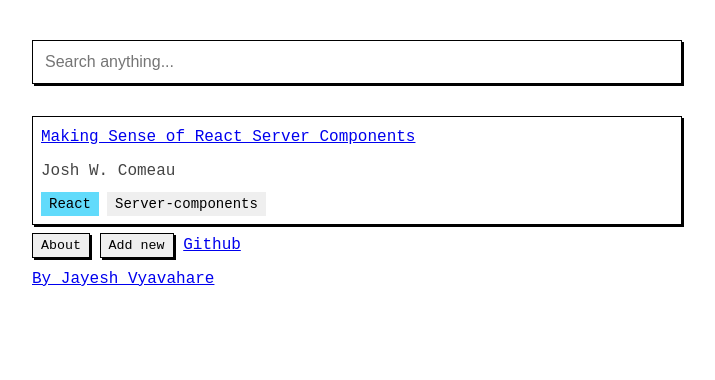
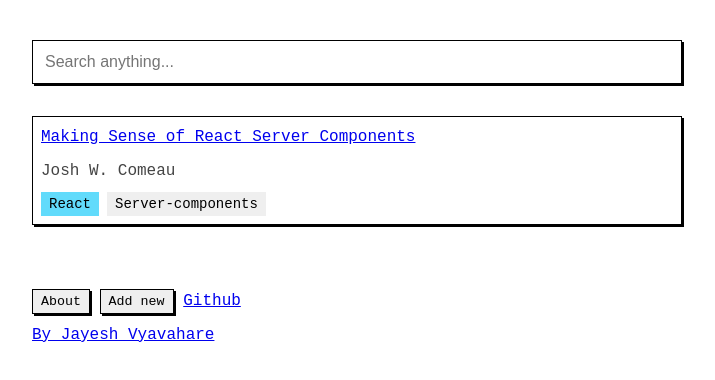
Before and after one commit to Jayesh-11/read-list, a Svelte app: page / in a window 1280 px wide. Shown: the top 380 px of the page, without its empty margins (283-998 px from the left). Built offline with nearby package versions, Linux system fonts and the light colour scheme.

Commit message:
fixed footer section

```diff
--- a/src/App.svelte
+++ b/src/App.svelte
@@ -12,6 +12,6 @@
   .primary {
     display: flex;
     flex-direction: column;
-    gap: 8px;
+    gap: 4rem;
   }
 </style>
--- a/src/Footer.svelte
+++ b/src/Footer.svelte
@@ -1,3 +1,4 @@
+<div class="footer">
   <div>
     <button class="footer-button" popovertarget="about" commandfor="about"
       >About</button
@@ -7,8 +8,8 @@
     >
     <a href="https://github.com/Jayesh-11/read-list">Github</a>
   </div>
-
   <a href="https://j0dev.com/">By Jayesh Vyavahare</a>
+</div>
 
 <dialog id="add-new">
   <p>WIP form</p>
@@ -45,6 +46,11 @@
 </div>
 
 <style>
+  .footer {
+    display: flex;
+    flex-direction: column;
+    gap: 8px;
+  }
   .footer-button {
     padding: 4px 8px;
     border: 1.5px solid #000;
```
Lines whose indentation alone changed are shown as unchanged.
